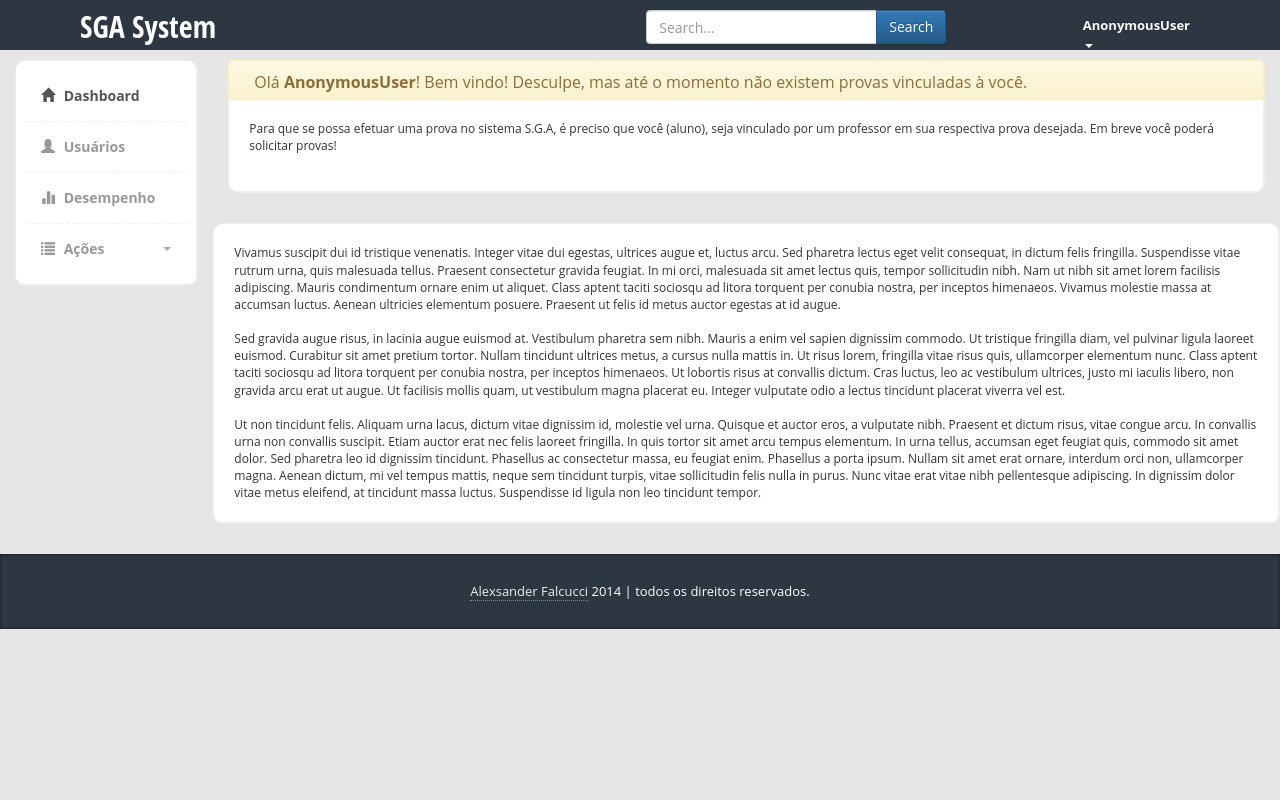
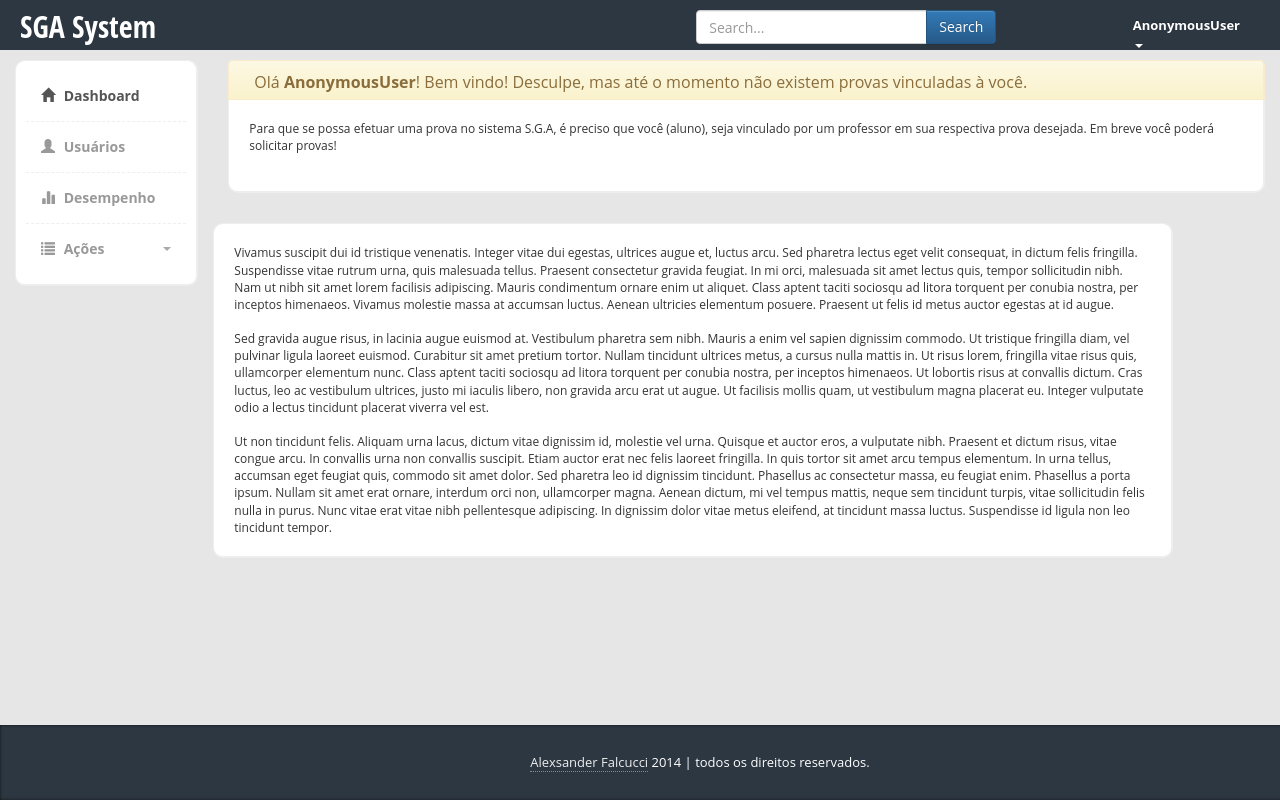
Before and after one commit to SGA-SYSTEM/sgasystem, a Django app: page /home-sga/ in a window 1280 px wide. Run offline with Django 3.2, Linux system fonts and the light colour scheme; data that the repository does not hold is empty; some libraries are stand-ins or nearby versions.

Commit message:
tittle edited

```diff
--- a/sistema_sga/prova/static/css/styles.css
+++ b/sistema_sga/prova/static/css/styles.css
@@ -24,6 +24,8 @@ footer{
    line-height:25px;
    padding:10px 0px 10px 0px;
    bottom: 0px;
+   position: fixed;
+   width: 1400px;
 }
 
 footer a{
@@ -52,6 +54,10 @@ footer .copy{
 
 /* Logo & Navigation */
 
+#software {
+  margin-left: -110px;
+}
+
 #logo {
   font-family: 'Audiowide', cursive;
 }
@@ -62,7 +68,7 @@ footer .copy{
    z-index: 2;
    position: fixed;;
    margin-top: -30px;
-   width: 1300px;
+   width: 1400px;
 }
 
 .header .logo h1{
--- a/sistema_sga/prova/templates/sga_system/home_sga.html
+++ b/sistema_sga/prova/templates/sga_system/home_sga.html
@@ -6,7 +6,7 @@
                <div class="col-md-5">
                   <!-- Logo -->
                   <div class="logo">
-                     <h1><a href="/">SGA System</a></h1>
+                     <h1><a href="/" id="software">SGA System</a></h1>
                   </div>
                </div>
                <div class="col-md-5">
@@ -96,7 +96,7 @@
         </div>
     </div>
 
-    <div class="col-md-10">
+    <div class="col-md-9">
                       <div class="row">
                         <div class="content-box-large">
                             Vivamus suscipit dui id tristique venenatis. Integer vitae dui egestas, ultrices augue et, luctus arcu. Sed pharetra lectus eget velit consequat, in dictum felis fringilla. Suspendisse vitae rutrum urna, quis malesuada tellus. Praesent consectetur gravida feugiat. In mi orci, malesuada sit amet lectus quis, tempor sollicitudin nibh. Nam ut nibh sit amet lorem facilisis adipiscing. Mauris condimentum ornare enim ut aliquet. Class aptent taciti sociosqu ad litora torquent per conubia nostra, per inceptos himenaeos. Vivamus molestie massa at accumsan luctus. Aenean ultricies elementum posuere. Praesent ut felis id metus auctor egestas at id augue.
```
